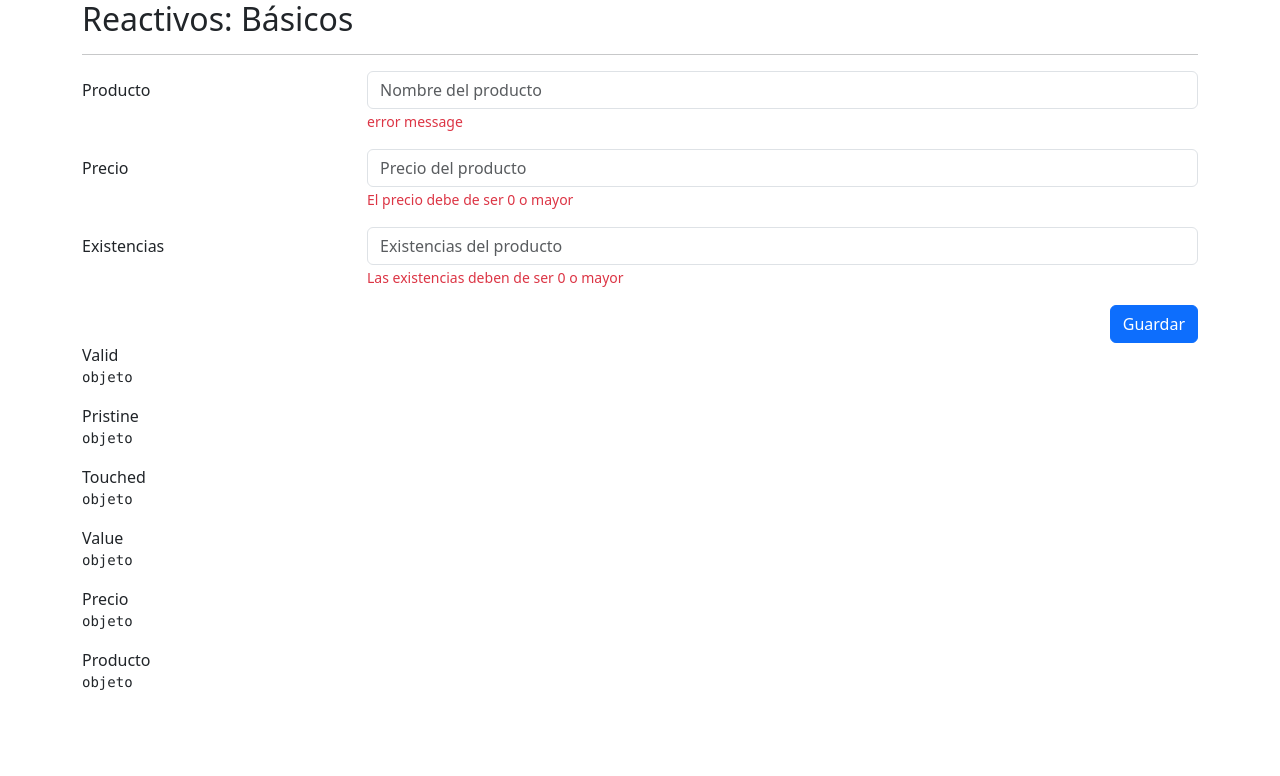
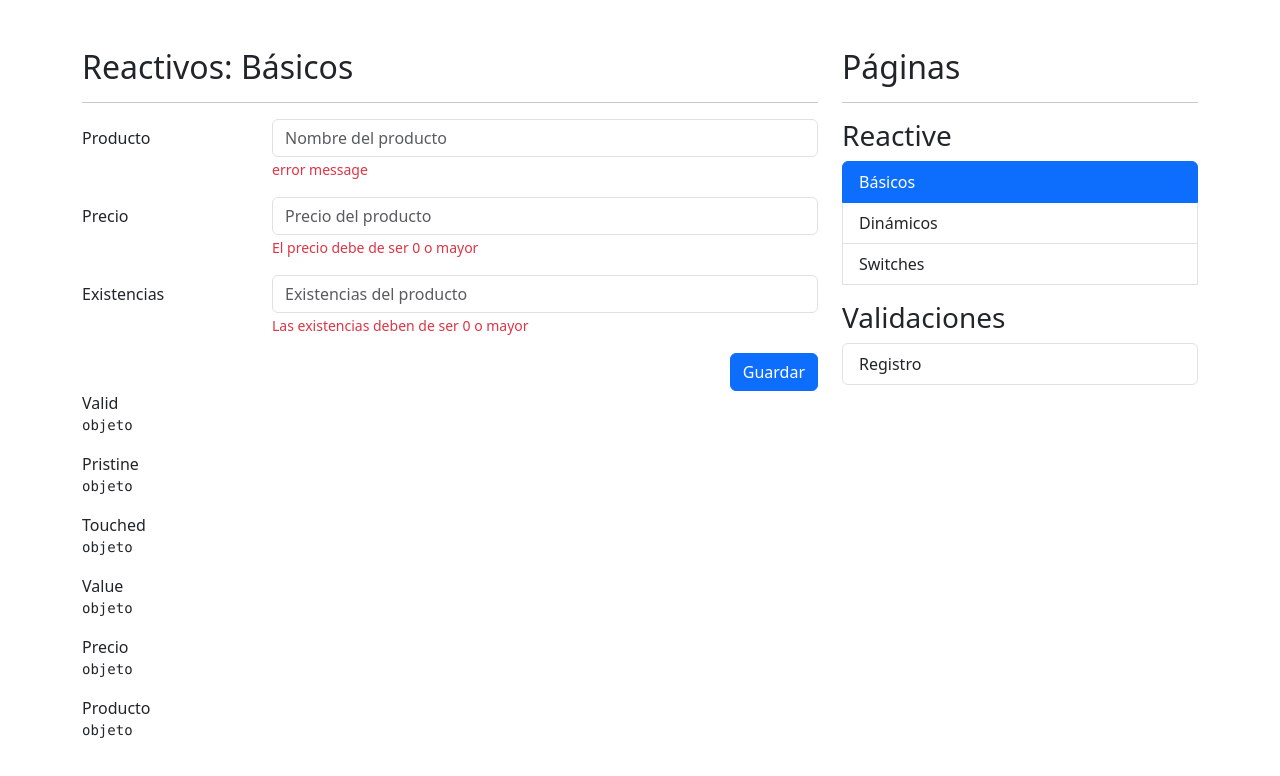
Before and after one commit to CinTutuDev/FormApp, an Angular app: page /reactive/basic in a window 1280 px wide. Shown: the top 776 px of the page. Built offline with nearby package versions, Linux system fonts and the light colour scheme.

Commit message:
➕ Create(sideMenu): routerLink, routerLinkActive

```diff
--- a/src/app/app.component.html
+++ b/src/app/app.component.html
@@ -1 +1,9 @@
-<router-outlet></router-outlet>
+<div class="row mt-5" >
+  <div class="col">
+    <router-outlet></router-outlet>
+  </div>
+
+  <div class="col-12 col-sm-4" >
+    <shared-side-menu></shared-side-menu>
+  </div>
+</div>
--- /dev/null
+++ b/src/app/shared/components/side-menu/side-menu.component.html
@@ -0,0 +1,27 @@
+<h2>Páginas</h2>
+<hr />
+
+<h3 class="mt-3">Reactive</h3>
+
+<ul class="list-group">
+  <li
+    *ngFor="let item of reactiveMenu"
+    class="list-group-item"
+    [routerLink]="[item.route]"
+    routerLinkActive="active"
+  >
+    {{ item.title }}
+  </li>
+
+  <h3 class="mt-3">Validaciones</h3>
+
+<ul class="list-group">
+  <li
+    *ngFor="let item of authMenu"
+    class="list-group-item"
+    [routerLink]="[item.route]"
+    routerLinkActive="active"
+  >
+    {{ item.title }}
+  </li>
+</ul>
--- /dev/null
+++ b/src/app/shared/components/side-menu/side-menu.component.ts
@@ -0,0 +1,26 @@
+import { Component, OnInit } from '@angular/core';
+import { Title } from '@angular/platform-browser';
+
+interface MenuItem {
+  title: string;
+  route: string;
+}
+
+@Component({
+  selector: 'shared-side-menu',
+  templateUrl: './side-menu.component.html',
+  styles: [],
+})
+export class SideMenuComponent implements OnInit {
+  public reactiveMenu: MenuItem[] = [
+    { title: 'Básicos', route: './reactive/basic' },
+    { title: 'Dinámicos', route: './reactive/dynamic' },
+    { title: 'Switches', route: './reactive/switches' },
+  ];
+
+  public authMenu: MenuItem[] = [{ title: 'Registro', route: './auth' }];
+
+  constructor() {}
+
+  ngOnInit(): void {}
+}
```
Also changed, not shown: src/app/shared/shared.module.ts (+6 -7 lines).
